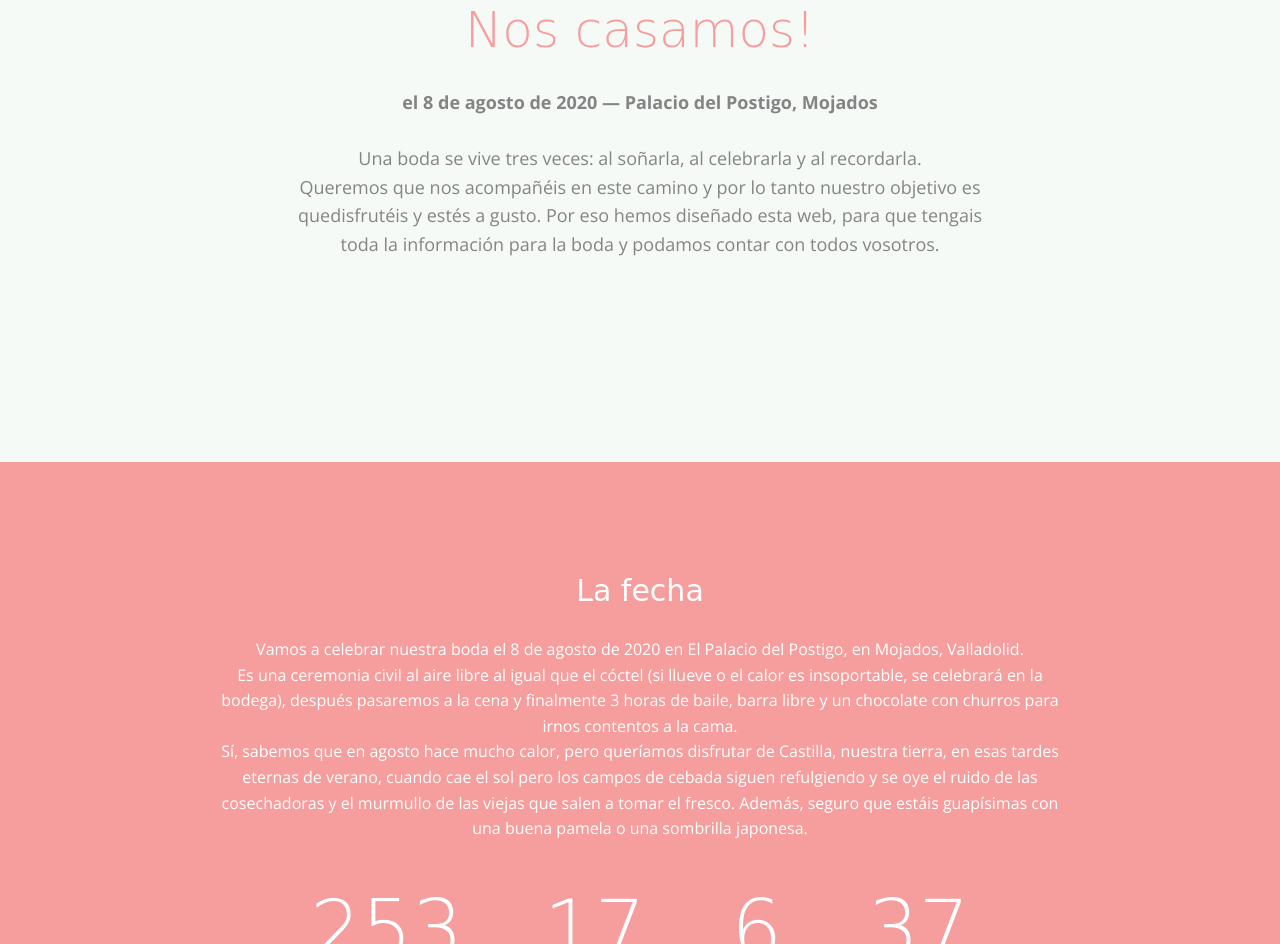
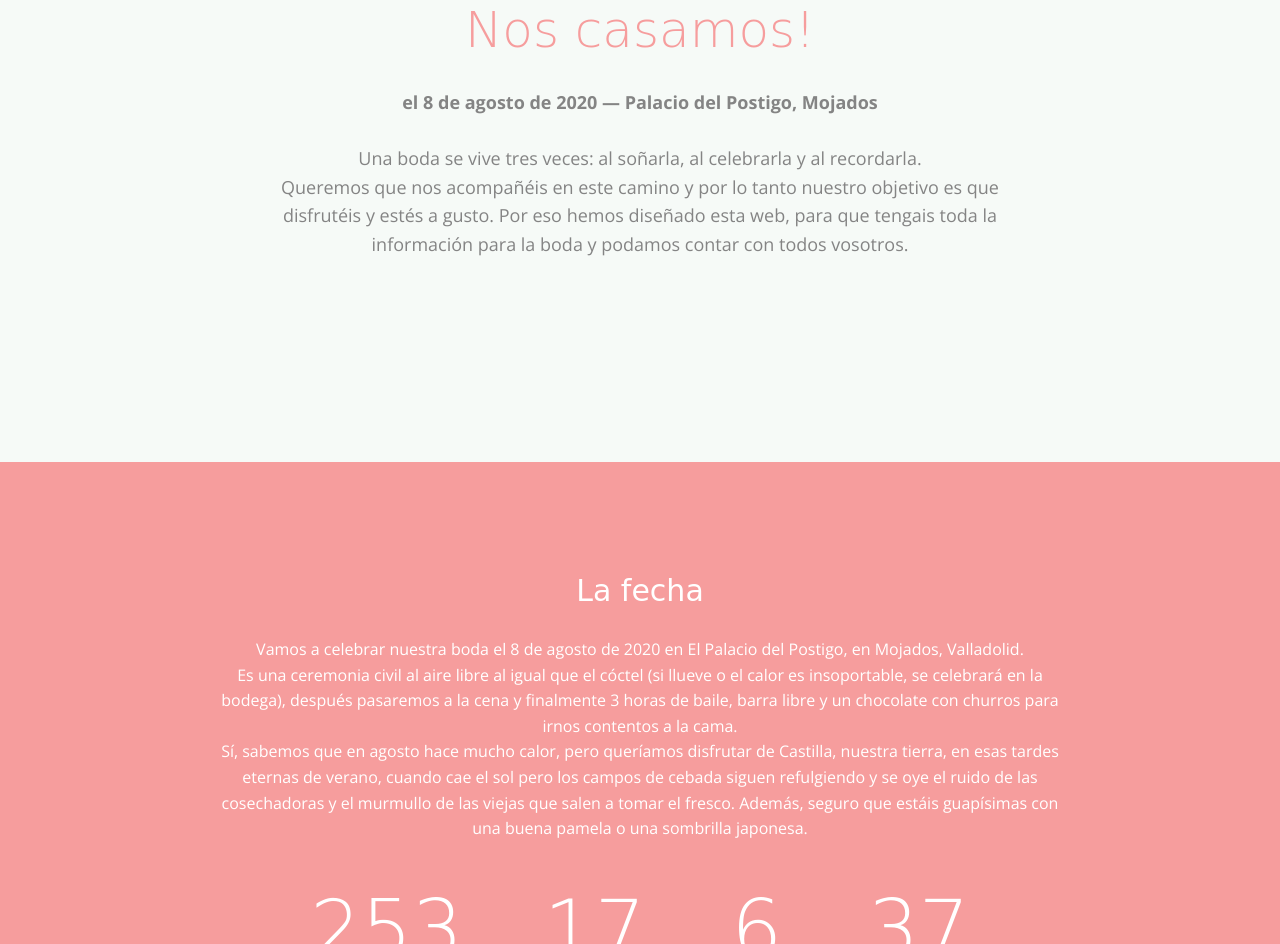
Before and after one commit to franciscojrod/franciscojrod.github.io, a website: page index.html in a window 1280 px wide. Shown: the part 1169-2113 px from the top of the page. Drawn offline with nearby package versions, Linux system fonts and the light colour scheme; some packages are replaced by stand-ins of ours; no server answers; files whose address does not match are found by name; a web font is replaced by a local one.

Commit message:
Update index.html

```diff
--- a/index.html
+++ b/index.html
@@ -157,7 +157,7 @@
 								<h2>Nos casamos!</h2>
 								<p><strong>el 8 de agosto de 2020 &mdash; Palacio del Postigo, Mojados</strong></p>
 								<p> Una boda se vive tres veces: al soñarla, al celebrarla y al recordarla.<br>
-									Queremos que nos acompañéis en este camino y por lo tanto nuestro objetivo es quedisfrutéis y estés a
+									Queremos que nos acompañéis en este camino y por lo tanto nuestro objetivo es que disfrutéis y estés a
 									gusto. Por eso hemos diseñado esta web, para que tengais toda la
 									información para la boda y podamos contar con todos vosotros.</p>
 							</div>
```
